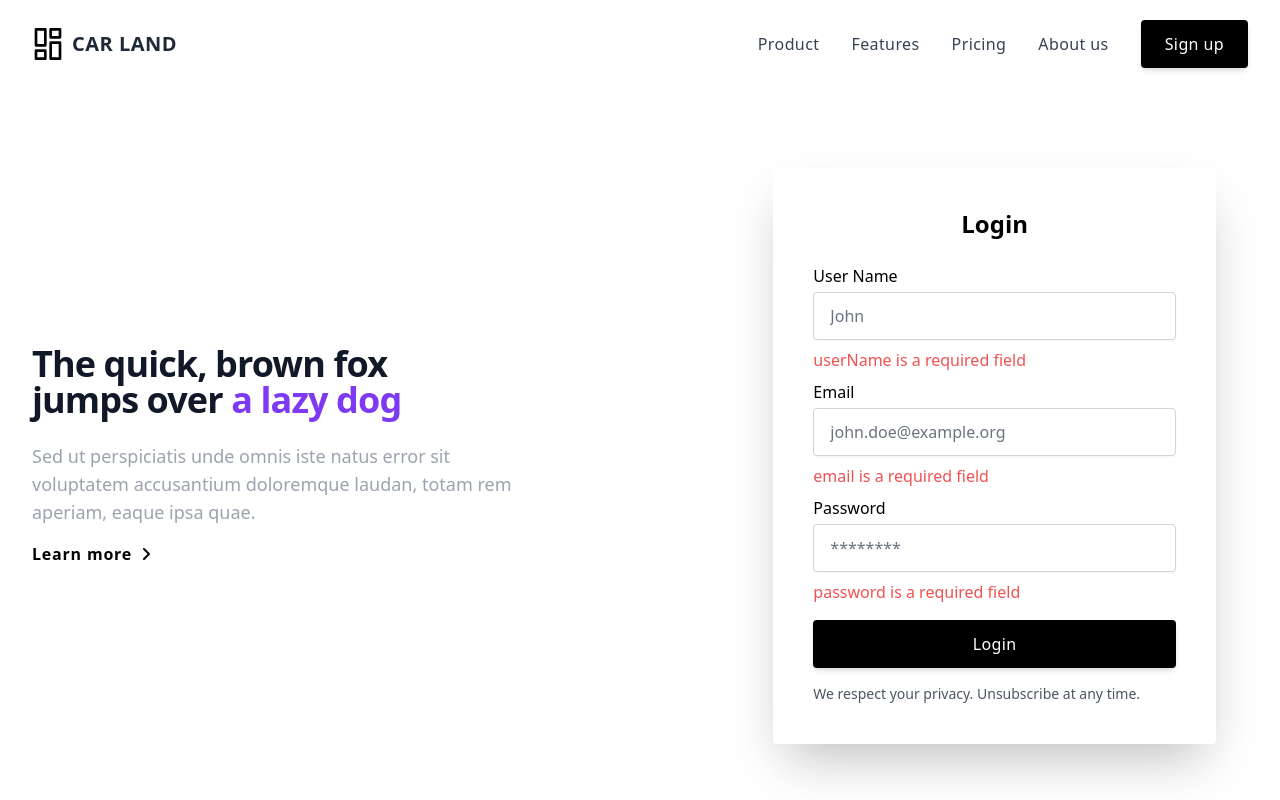
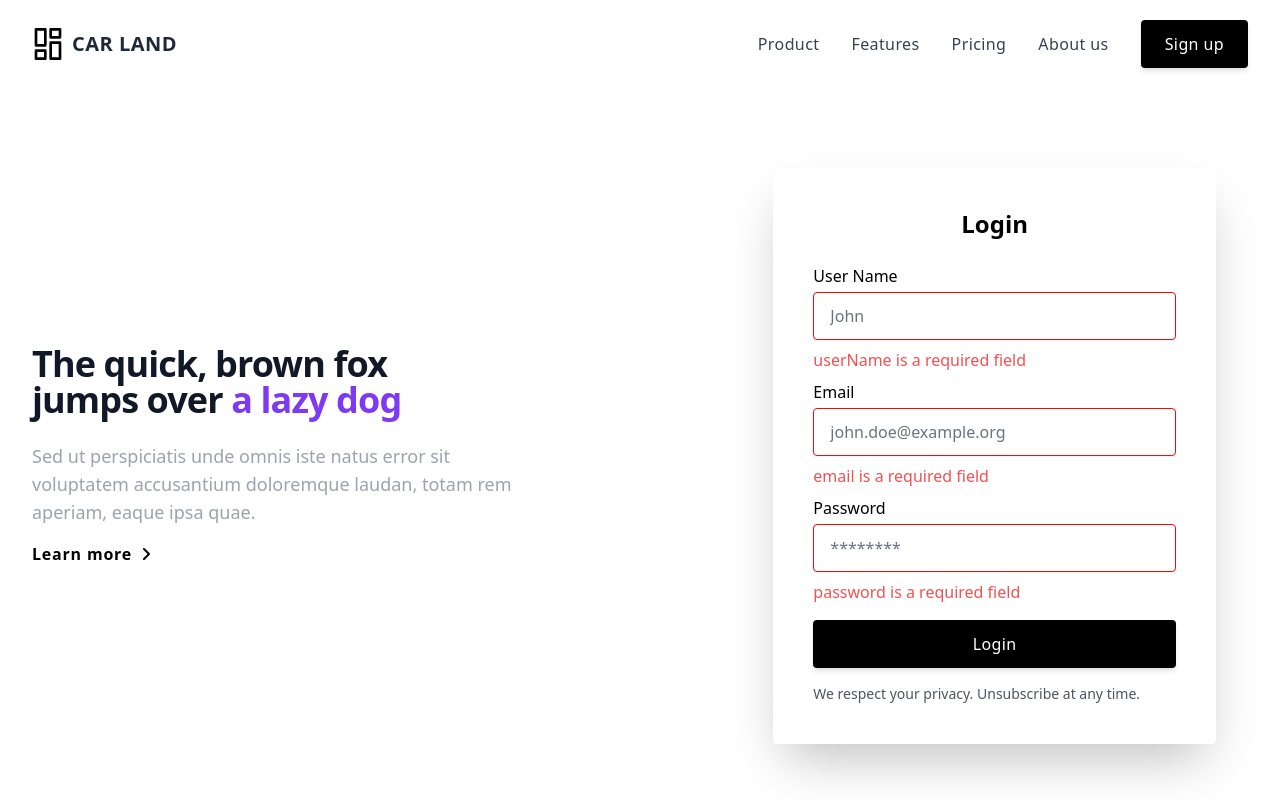
Before and after one commit to Mohammedrisvanvm/Carland, a React (Vite) app in the folder car land frontend/: page /UserLogin in a window 1280 px wide. Shown: the top 800 px of the page. Built offline with nearby package versions, Linux system fonts and the light colour scheme.

Commit message:
17-07-2023 completed

```diff
--- /dev/null
+++ b/car land frontend/src/components/authPage/login/signIn.css
@@ -0,0 +1,7 @@
+input.input-error,
+select.input-error {
+border-color: #ef0c0c;
+}
+button:disabled{
+    opacity: 0.35;
+}
--- a/car land frontend/src/components/authPage/login/signIn.tsx
+++ b/car land frontend/src/components/authPage/login/signIn.tsx
@@ -1,28 +1,29 @@
-import { useFormik ,Form} from "formik";
+import { useFormik, } from "formik";
 import { useNavigate } from "react-router";
 import { LoginSchema } from "../../../validationSchemas/validationSchema";
+import './signIn.css'
 
-interface MyFormValues{
-  userName:string,
-  email:string,
-  password:string
+interface MyFormValue {
+  userName: string,
+  email: string,
+  password: string
 }
-const initialValues:MyFormValues={
-  userName:'',
-  email:'',
-  password:''
+const initialValues: MyFormValue = {
+  userName: '',
+  email: '',
+  password: ''
 }
 
 export const SignIn = () => {
 
-  const Navigate=useNavigate()
-  const submitForm:any = async (values: {}, actions: any) => {
+  const Navigate = useNavigate()
+  const submitForm: any = async (values: {}, actions: any) => {
 
     try {
-      await new Promise<void>((resolve, reject) => setTimeout(reject,1000))
+      await new Promise<void>((resolve, reject) => setTimeout(reject, 1000))
       actions.resetForm()
     } catch (error) {
-      console.log("not submitted",error);
+      console.log("not submitted", error);
 
       //   actions.setErrors(error)
       // console.log(actions);
@@ -35,14 +36,15 @@ export const SignIn = () => {
     // Navigate('/UserOtp');
   };
 
-  const {handleChange,handleBlur,values,errors,isSubmitting,handleSubmit}=useFormik({
+  const { handleChange, handleBlur, values, errors, isSubmitting, handleSubmit } = useFormik({
     initialValues,
-    onSubmit:submitForm,
-    initialErrors:{},
-    validateOnMount:true,
-    validationSchema:LoginSchema
+    onSubmit: submitForm,
+    initialErrors: {},
+    initialTouched: {},
+    validateOnMount: true,
+    validationSchema: LoginSchema
   })
-  console.log(values,errors);
+  console.log(errors.email, errors.password,errors.userName);
 
   return (
 
@@ -63,18 +65,19 @@ export const SignIn = () => {
               placeholder="John"
               required
               type="text"
-                        className="flex-grow w-full h-12 px-4 mb-2 transition duration-200 bg-white border border-gray-300 rounded shadow-sm appearance-none focus:border-deep-purple-accent-400 focus:outline-none focus:shadow-outline"
+              value={values.userName}
+              className={`${errors.userName ? 'input-error' : ''} flex-grow w-full h-12 px-4 mb-2 transition duration-200 bg-white border border-gray-300 rounded shadow-sm appearance-none focus:border-deep-purple-accent-400 focus:outline-none focus:shadow-outline `}
               id="userName"
               onChange={handleChange}
               onBlur={handleBlur}
               name="userName"
             />
-                    {errors.userName  && <p className="border-red-500 text-red-500">{errors.userName}</p>}
+            {errors.userName && <p className="border-red-500 text-red-500">{errors.userName}</p>}
 
           </div>
           <div className="mb-1 sm:mb-2">
             <label
-                        htmlFor="Email"
+              htmlFor="email"
               className="inline-block mb-1 font-medium"
             >
               Email
@@ -82,14 +85,15 @@ export const SignIn = () => {
             <input
               placeholder="john.doe@example.org"
               required
-                         type="text"
-                         className="flex-grow w-full h-12 px-4 mb-2 transition duration-200 bg-white border border-gray-300 rounded shadow-sm appearance-none focus:border-deep-purple-accent-400 focus:outline-none focus:shadow-outline"
+              type="email"
+              value={values.email}
+              className={`${errors.email ? 'input-error' : ''} flex-grow w-full h-12 px-4 mb-2 transition duration-200 bg-white border border-gray-300 rounded shadow-sm appearance-none focus:border-deep-purple-accent-400 focus:outline-none focus:shadow-outline `}
               id="email"
               name="email"
               onChange={handleChange}
               onBlur={handleBlur}
             />
-                    {errors.email  && <p className="border-red-500 text-red-500">{errors.email}</p>}
+            {errors.email && <p className="border-red-500 text-red-500">{errors.email}</p>}
 
           </div>
           <div className="mb-1 sm:mb-2">
@@ -103,13 +107,14 @@ export const SignIn = () => {
               placeholder="********"
               required
               type="password"
-                        className="flex-grow w-full h-12 px-4 mb-2 transition duration-200 bg-white border border-gray-300 rounded shadow-sm appearance-none focus:border-deep-purple-accent-400 focus:outline-none focus:shadow-outline"
+              value={values.password}
+              className={`${errors.password ? 'input-error' : ''} flex-grow w-full h-12 px-4 mb-2 transition duration-200 bg-white border border-gray-300 rounded shadow-sm appearance-none focus:border-deep-purple-accent-400 focus:outline-none focus:shadow-outline `}
               id="password"
               name="password"
               onChange={handleChange}
               onBlur={handleBlur}
             />
-                    {errors.password  && <p className="border-red-500 text-red-500">{errors.password}</p>}
+            {errors.password && <p className="border-red-500 text-red-500">{errors.password}</p>}
 
           </div>
           <div className="mt-4 mb-2 sm:mb-4">
```
Also changed, not shown: car land frontend/src/components/authPage/signUp/SignUpForm.tsx (+8 -8 lines). Lines whose indentation alone changed are shown as unchanged.
